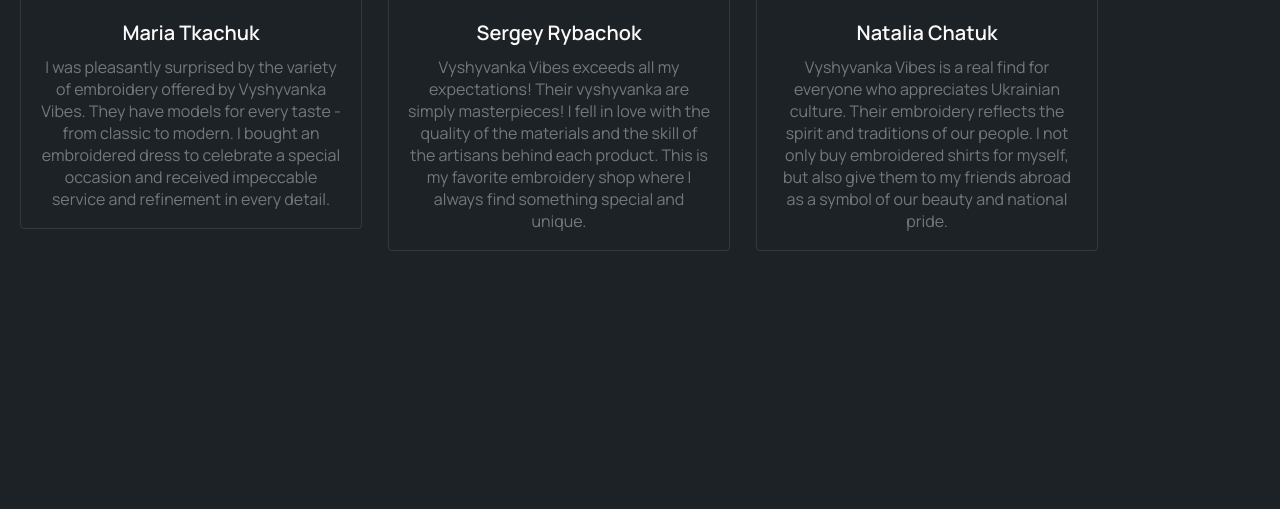
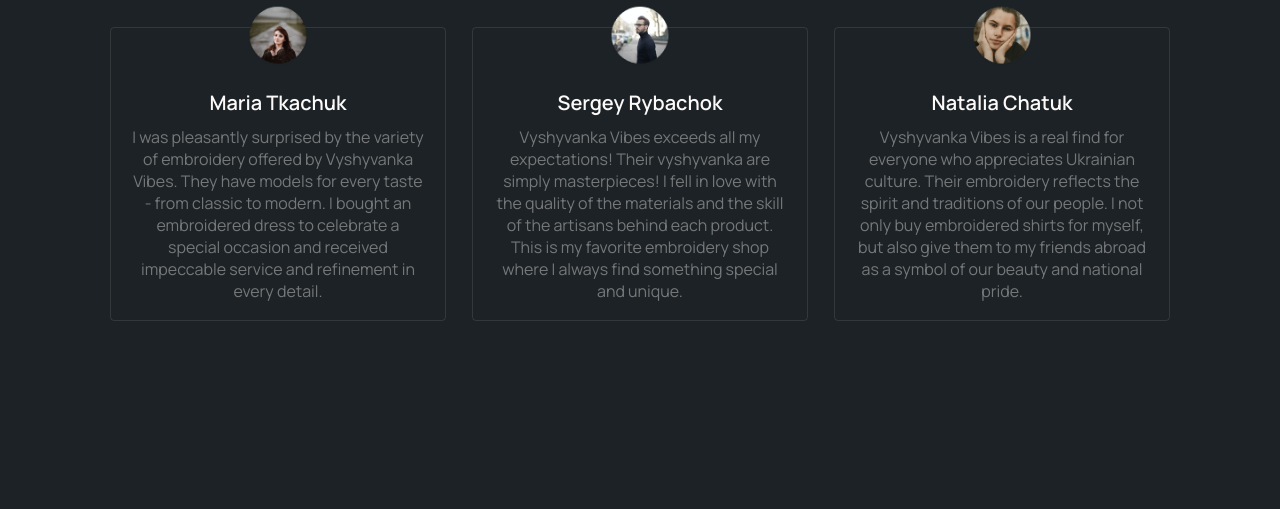
Before and after one commit to GermanOleg/project-one.hundred, a website built with Vite: page src/index.html in a window 1280 px wide. Shown: the part 291-800 px from the top of the page. Built offline with nearby package versions, Linux system fonts and the light colour scheme; files whose address does not match are found by name.

Commit message:
коригування розмітки

```diff
--- a/src/css/testimonials.css
+++ b/src/css/testimonials.css
@@ -1,28 +1,11 @@
 .testimonials-item {
 	display: none;
-}
-
-@media screen and (min-width:320px) {
-	.container {
-		width: 320px;
-		padding: 0 20px;
-		margin-left: auto;
-		margin-right: auto;
-	}
-
-
+	max-width: 336px
 }
 
 
 
-.section {
-	padding-top: 80px;
-	padding-bottom: 80px;
-	margin: 0 auto;
-	background: #1C2225
-}
-
-.section-title {
+.testimonials-section-title {
 	text-align: left;
 	color: #FCF9F9;
 	font-family: Manrope;
@@ -52,12 +35,7 @@
 	z-index: 9999999999;
 	margin-top: -24px;
 	margin-bottom: 20px;
-	/*
-	border-radius: 64px;
-	background: url(<path-to-image>), lightgray 50% / cover no-repeat;
 
-	box-shadow: 0px 1px 4px 0px rgba(16, 24, 40, 0.06);
-	*/
 }
 
 .testimonials-item-title {
@@ -84,26 +62,11 @@
 }
 
 
-
-@media screen (min-width: 320px) and (max-width: 375px) {
-	.container {
-		width: 375px;
-	}
-}
-
-@media screen (min-width: 375px) {
-	.container {
-		width: 375px;
-	}
-}
-
 /** ============================================tablet style===================================**/
 @media screen and (min-width: 768px) {
-	.container {
-		width: 768px;
-	}
 
-	.section-title {
+
+	.testimonials-section-title {
 		font-size: 44px;
 		line-height: 1.45;
 		letter-spacing: -0.0825em;
@@ -115,7 +78,7 @@
 
 	.testimonials-item {
 		display: flex;
-		max-width: 336px;
+
 		width: calc((100% - 32px) / 2);
 	}
 
@@ -128,8 +91,8 @@
 		display: flex;
 		flex-direction: row;
 		flex-wrap: wrap;
-		justify-content: flex-start;
-		align-items: flex-start;
+		justify-content: center;
+		align-items: center;
 		gap: 32px;
 
 	}
@@ -139,12 +102,9 @@
 
 /**==================================desktop style===================================**/
 @media screen and (min-width: 1280px) {
-	.container {
-		width: 1280px;
-	}
 
 	.testimonials-item {
-		max-width: 342px;
+
 		width: calc((100% - 52px) / 3);
 	}
 
@@ -156,3 +116,14 @@
 		display: block;
 	}
 }
+
+@media screen and (min-width: 1440px) {
+
+.testimonials-item {
+
+	max-width: 396px;
+	width: calc((100% - 52px) / 3);
+
+}
+
+}
--- a/src/partials/testimonials.html
+++ b/src/partials/testimonials.html
@@ -1,16 +1,16 @@
-<section class="section">
+<section class="section" id="testimonials">
   <div class="container">
-    <h2 class="section-title">Testimonials</h2>
+    <h2 class="testimonials-section-title">Testimonials</h2>
     <ul class="testimonials-list list">
       <li class="testimonials-item">
         <div class="testimonials-item-box">
           <img
             srcset="
-              ./Img-P100/Testimonials/Maria-Tkachuk-tes-min.jpg     72w,
-              ./Img-P100/Testimonials/Maria-Tkachuk-tes@x2-min.jpg          144w
+              ./Img-P100/Testimonials/maria-tkachuk-tes-min.png     72w,
+              ./Img-P100/Testimonials/maria-tkachuk-tes@x2-min.png 144w
             "
             sizes="(min-width: 1280px) 72px, (min-width: 768px) 72px, (min-width: 375px) 72px"
-            src="./Img-P100/Testimonials/Maria-Tkachuk-tes-min.jpg"
+            src="./Img-P100/Testimonials/maria-tkachuk-tes-min.pnp"
             alt="Maria Tkachuk"
             class="testimonials-item-img"
             width="64"
@@ -30,11 +30,11 @@
         <div class="testimonials-item-box">
           <img
             srcset="
-              ./Img-P100/Testimonials/Sergey-Rybachok-tes-min.jpg     72w,
-              ./Img-P100/Testimonials/Sergey-Rybachok-tes@x2-min.jpg 144w
+              ./Img-P100/Testimonials/sergey-rybachok-tes-min.png     72w,
+              ./Img-P100/Testimonials/sergey-rybachok-tes@x2-min.png 144w
             "
             sizes="(min-width: 1280px) 72px, (min-width: 768px) 72px, (min-width: 375px) 72px"
-            src="./Img-P100/Testimonials/Sergey-Rybachok-tes-min.jpg"
+            src="./Img-P100/Testimonials/sergey-rybachok-tes-min.png"
             alt="Sergey Rybachok"
             class="testimonials-item-img"
             width="64"
@@ -55,11 +55,11 @@
         <div class="testimonials-item-box">
           <img
             srcset="
-              ./Img-P100/Testimonials/Natalia-Chatuk-tes-min.jpg     72w,
-              ./Img-P100/Testimonials/Natalia-Chatuk-tes@x2-min.jpg 144w
+              ./Img-P100/Testimonials/natalia-chatuk-tes-min.png     72w,
+              ./Img-P100/Testimonials/natalia-chatuk-tes@x2-min.png 144w
             "
             sizes="(min-width: 1280px) 72px, (min-width: 768px) 72px, (min-width: 375px) 72px"
-            src="./Img-P100/Testimonials/Natalia-Chatuk-tes-min.jpg"
+            src="./Img-P100/Testimonials/natalia-chatuk-tes-min.png"
             alt="Natalia Chatuk"
             class="testimonials-item-img"
             width="64"
```
